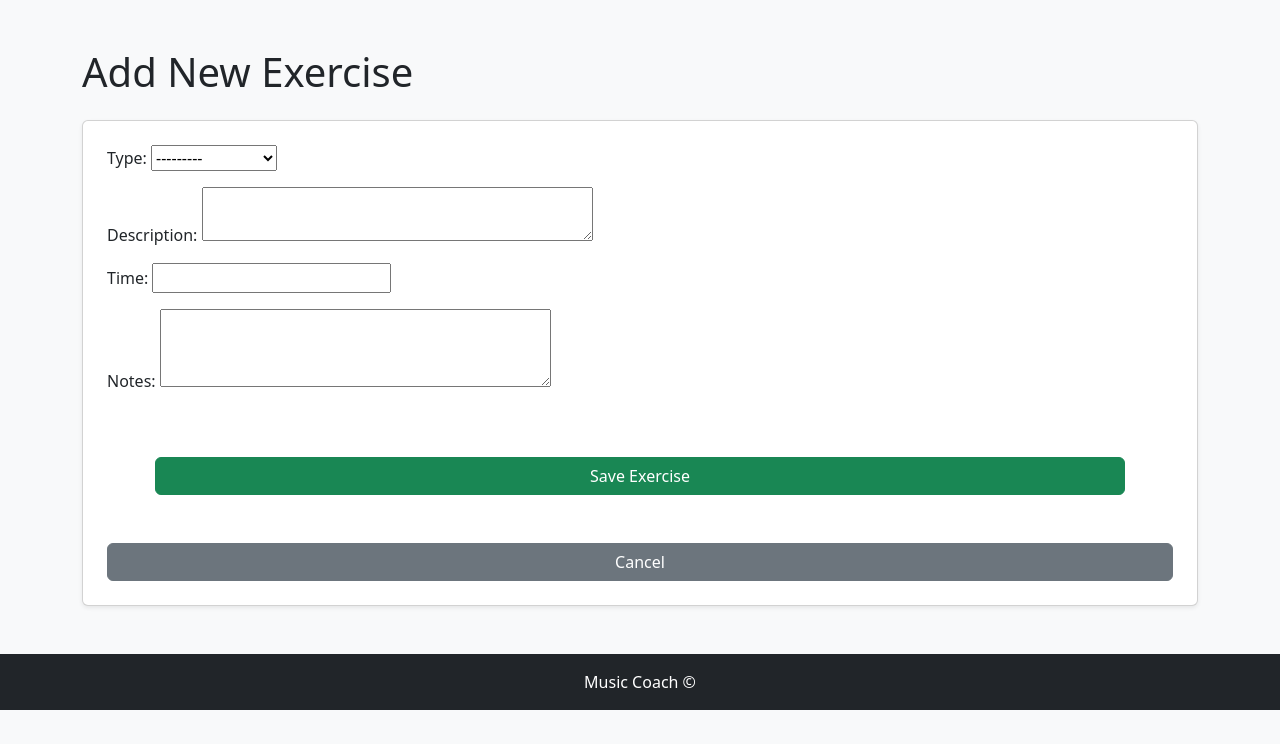
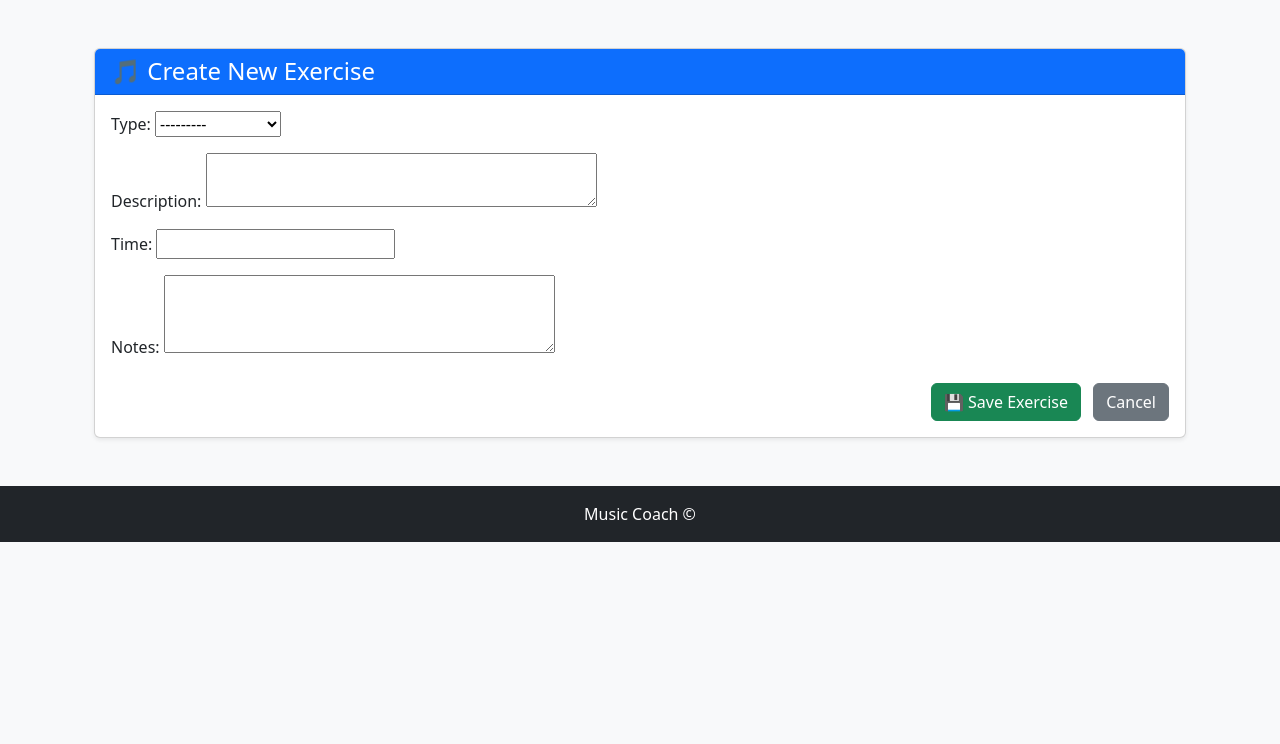
Before and after one commit to Charlie9009/musiccoach, a Django app: page /new/ in a window 1280 px wide. Shown: the part 56-800 px from the top of the page. Run offline with Django 5.2, Linux system fonts and the light colour scheme; some libraries are stand-ins or nearby versions.

Commit message:
CREATE_EXERCISES.HTML: Change page to use crispy forms and styles

```diff
--- a/musiccoach/exercises/templates/exercises/create_exercise.html
+++ b/musiccoach/exercises/templates/exercises/create_exercise.html
@@ -1,13 +1,22 @@
 {% extends "exercises/base.html" %}
-{% block title %}Add Exercise - Music Coach{% endblock %}
+{% load crispy_forms_tags %}
 
 {% block content %}
-    <h1 class="mb-4">Add New Exercise</h1>
-
-    <form method="post" class="card p-4 shadow-sm">
-        {% csrf_token %}
-        {{ form.as_p }}
-        <button type="submit" class="btn btn-success m-5">Save Exercise</button>
-        <a href="{% url 'index' %}" class="btn btn-secondary">Cancel</a>
-    </form>
+<div class="container mt-4">
+    <div class="card shadow-sm">
+        <div class="card-header bg-primary text-white">
+            <h4 class="mb-0">🎵 Create New Exercise</h4>
+        </div>
+        <div class="card-body">
+        <form method="post">
+            {% csrf_token %}
+            {{ form|crispy }}
+            <div class="text-end mt-4">
+                <button type="submit" class="btn btn-success me-2">💾 Save Exercise</button>
+                    <a href="{% url 'index' %}" class="btn btn-secondary">Cancel</a>
+            </div>
+        </form>
+        </div>
+    </div>
+</div>
 {% endblock %}
```
